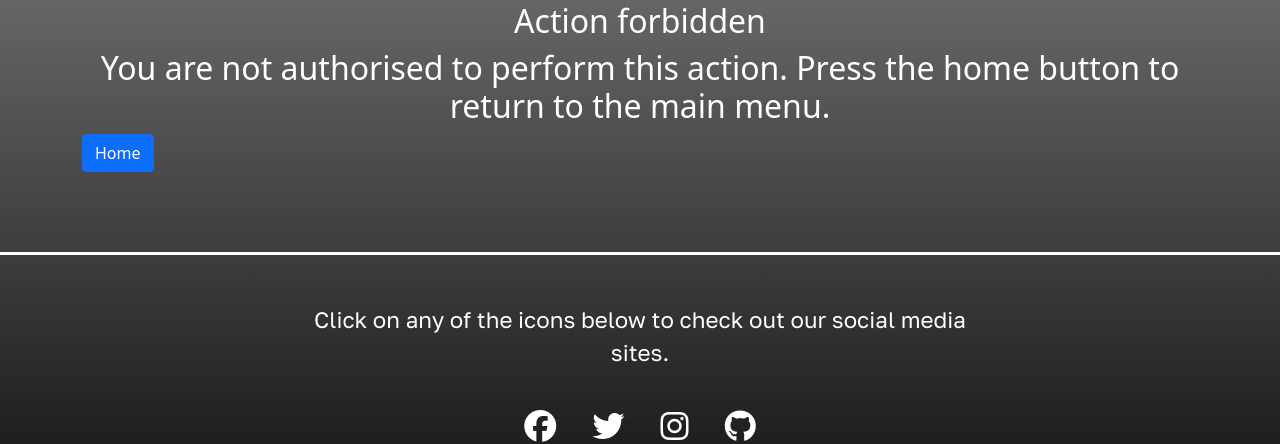
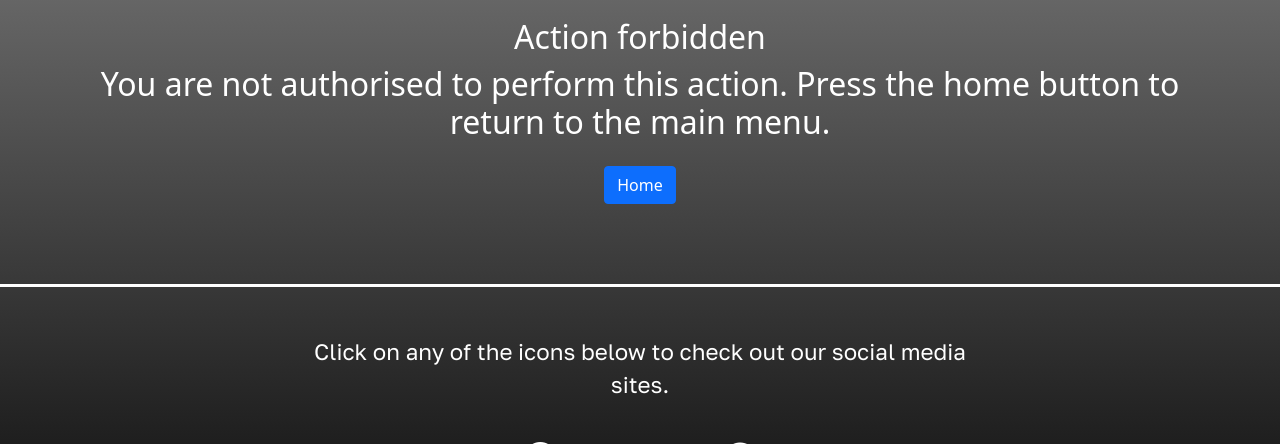
Before and after one commit to Code-Institute-Submissions/P4-Sports-Expert, a Django app: template templates/403.html in a window 1280 px wide. Shown: the part 166-610 px from the top of the page. Run offline with Django 3.2, Linux system fonts and the light colour scheme; the template is opened without the code that fills it, so the values that code supplies are empty; some libraries are stand-ins or nearby versions; some web fonts are replaced.

Commit message:
Add margin to error button and text

```diff
--- a/templates/403.html
+++ b/templates/403.html
@@ -4,7 +4,7 @@
 
 <div class="container">
     <div class="row text-center">
-        <div class="col-12">
+        <div class="col-12 mt-3">
             <h1 class="error-text">Action forbidden</h1>
             <h2 class="error-text">You are not authorised to perform this action.
                 Press the home button to return to the main menu.
@@ -12,7 +12,7 @@
         </div>
     </div>
     <div class="row-text-center">
-        <div class="col-12 justify-content-center">
+        <div class="col-12 text-center mt-3">
             <a href="{% url 'home' %}" class="btn btn-primary">Home</a>
         </div>
     </div>
--- a/templates/404.html
+++ b/templates/404.html
@@ -4,12 +4,12 @@
 
 <div class="container">
     <div class="row text-center">
-        <div class="col-12">
+        <div class="col-12 mt-3">
             <h1 class="error-text">This page does not exist. Press the home button to return to the homepage</h1>
         </div>
     </div>
     <div class="row-text-center">
-        <div class="col-12 justify-content-center">
+        <div class="col-12 text-center mt-3">
             <a href="{% url 'home' %}" class="btn btn-primary">Home</a>
         </div>
     </div>
--- a/templates/500.html
+++ b/templates/500.html
@@ -4,7 +4,7 @@
 
 <div class="container">
     <div class="row text-center">
-        <div class="col-12">
+        <div class="col-12 mt-3">
             <h1 class="error-text">Internal server error.</h1>
             <h2 class="error-text">Oops something went wrong. Press the home button to return to
                 the homepage
@@ -12,7 +12,7 @@
         </div>
     </div>
     <div class="row-text-center">
-        <div class="col-12 justify-content-center">
+        <div class="col-12 text-center-mt-3">
             <a href="{% url 'home' %}" class="btn btn-primary">Home</a>
         </div>
     </div>
```
